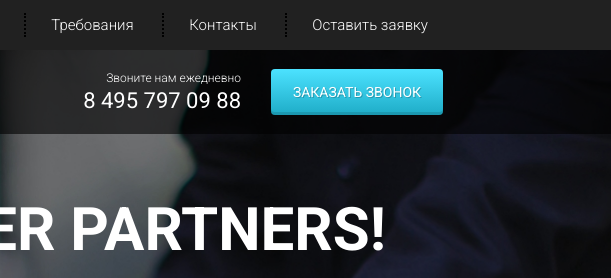
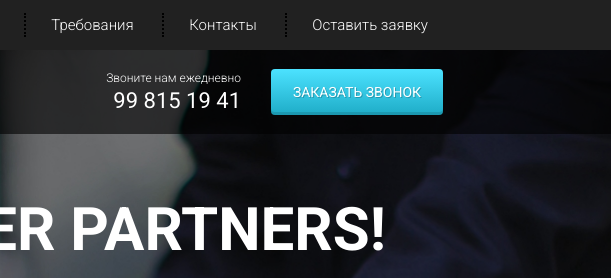
Before and after one commit to jaloldcoder98/uber, a plain HTML site: page index.html in a window 1280 px wide. Shown: the top 278 px of the page, 669-1280 px from the left. Drawn offline with Linux system fonts and the light colour scheme.

Commit message:
Update index.html

```diff
--- a/index.html
+++ b/index.html
@@ -41,7 +41,7 @@
 
                     <div class="xs-hidden col-md-3 offset-md-1 col-xl-2 offset-xl-2">
                         <div class="subheader_call">Звоните нам ежедневно</div>
-                        <a href="tel:84957970988" class="subheader_phone">8 495 797 09 88</a>
+                        <a href="tel:998998151941" class="subheader_phone">99 815 19 41</a>
                     </div>
 
                     <div class="col-6 col-md-3">
```
